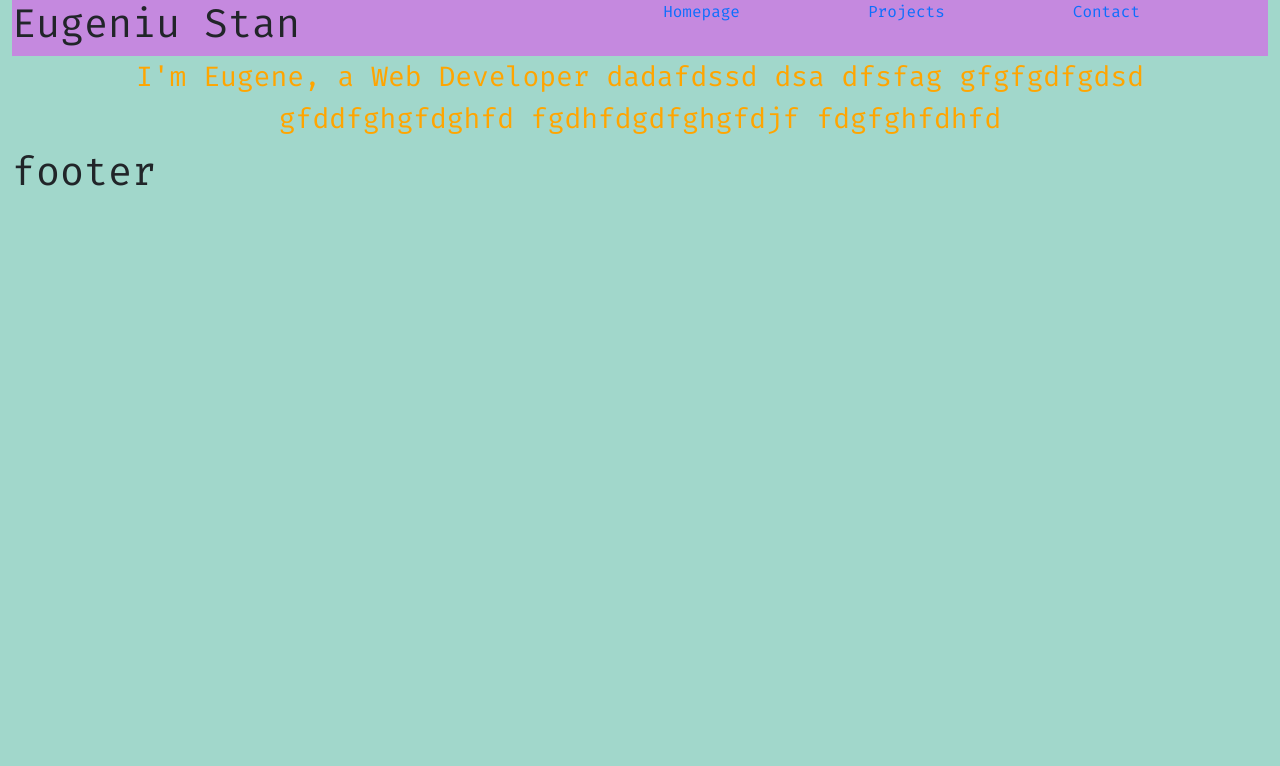
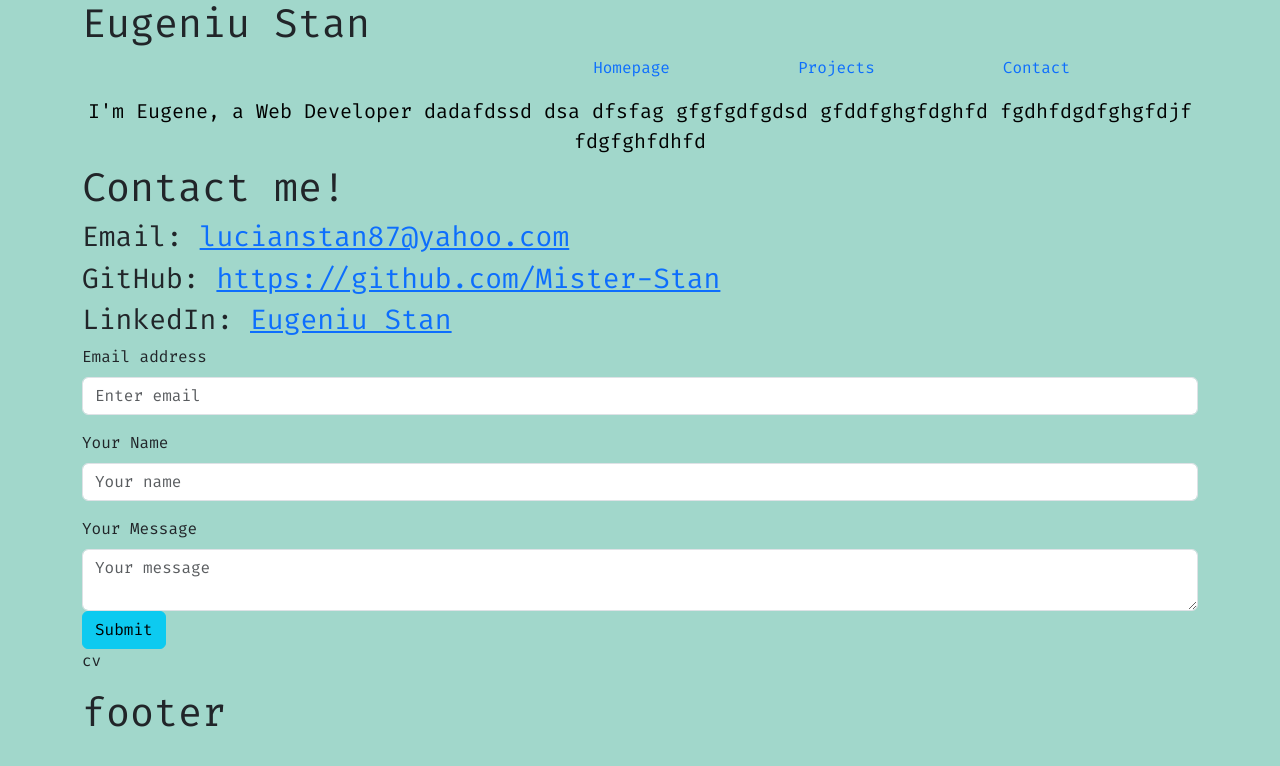
Before and after one commit to Mister-Stan/React-Portfolio, a React (Create React App) app: page /contact in a window 1280 px wide. Shown: the top 766 px of the page. Built offline with nearby package versions, Linux system fonts and the light colour scheme.

Commit message:
adds links to youtube video in projects.js file

```diff
--- a/src/App.jsx
+++ b/src/App.jsx
@@ -1,17 +1,22 @@
 import React from "react";
 import { BrowserRouter as Router, Route, Routes } from "react-router-dom";
+import Header from "./components/Header.jsx";
+import Footer from "./components/Footer.jsx";
+// import PageDisplay from "./components/PageDisplay.jsx";
 import Homepage from "./pages/Homepage.jsx";
 import Projects from "./pages/Projects.jsx";
 import Contact from "./pages/Contact.jsx";
 
 function App() {
   return (
-    <Router basename="/">
-      <Routes>
-        <Route exact path="/" element={<Homepage />} />
-        <Route path="/projects" element={<Projects />} />
-        <Route path="/contact" element={<Contact />} />
-      </Routes>
+    <Router>
+      <Header />
+        <Routes>
+          <Route exact path="/" element={<Homepage />} />
+          <Route path="/contact" element={<Contact />} />
+          <Route path="/projects" element={<Projects />} />
+        </Routes>
+      <Footer />
     </Router>
   );
 }
--- a/src/components/Footer.jsx
+++ b/src/components/Footer.jsx
@@ -2,7 +2,7 @@ import React from "react";
 
 const Footer = () => {
   return (
-    <div>
+    <div className="container">
       <h1>footer</h1>
     </div>
   );
--- /dev/null
+++ b/src/components/Form.jsx
@@ -0,0 +1,30 @@
+import Button from 'react-bootstrap/Button';
+import Form from 'react-bootstrap/Form';
+// import "./style.css";
+
+function ContactForm () {
+  return (
+    <Form>
+      <Form.Group className="mb-3" controlId="formBasicEmail">
+        <Form.Label>Email address</Form.Label>
+        <Form.Control type="email" placeholder="Enter email" id="email" required />
+      </Form.Group>
+
+      <Form.Group className="mb-3" controlId="formBasicName">
+        <Form.Label>Your Name</Form.Label>
+        <Form.Control type="text" placeholder="Your name" id="name" required/>
+      </Form.Group>
+
+      <Form.Group>
+      <Form.Label>Your Message</Form.Label>
+        <Form.Control as="textarea" placeholder="Your message" id="message" required/>
+      </Form.Group>
+
+      <Button variant="info" type="submit" id="button">
+        Submit
+      </Button>
+    </Form>
+  );
+}
+
+export default ContactForm
--- a/src/components/Header.jsx
+++ b/src/components/Header.jsx
@@ -3,6 +3,7 @@ import { Link } from "react-router-dom";
 
 const Header = () => {
   return (
+    <div className="container">
       <div className="headerLine">
         <h1>Eugeniu Stan</h1>
         <ul className="navbarLinks">
@@ -17,6 +18,7 @@ const Header = () => {
           </li>
         </ul>
       </div>
+    </div>
   );
 };
 
--- a/src/components/PageDisplay.jsx
+++ b/src/components/PageDisplay.jsx
@@ -1,15 +1,13 @@
+import React from "react";
 import Header from "./Header.jsx";
 import Footer from "./Footer.jsx";
+// import ContactForm from "./Form.jsx";
 
-import React from "react";
 
-const PageDisplay = (props) => {
+const PageDisplay = () => {
   return (
-    <div className="container-fluid">
-      <Header />
-      {/* <h1> PageDisplay</h1> */}
-      {props.children}
-      <Footer />
+    <div className="container bg-danger">
+
     </div>
   );
 };
--- a/src/components/ProjectCard.jsx
+++ b/src/components/ProjectCard.jsx
@@ -2,36 +2,32 @@ import React from "react";
 
 function ProjectCard(props) {
   return (
-    <div className="card text-center">
-      <div className="card-img-top embed-responsive embed-responsive-16by9">
-        <iframe
-          title={props.title}
-          className="embed-responsive-item"
-          src={`https://www.youtube.com/embed/${props.youtube}`}
-          allowFullScreen
-        ></iframe>
-      </div>
-      <div className="card-body">
-        <h5 className="card-title">{props.title}</h5>
-        {!props.live ? (
-          <a
-            href={props.github}
-            rel="noreferrer"
-            target="_blank"
-            className="btn btn-primary"
-          >
-            Github
-          </a>
-        ) : (
-          <div>
+    <div className="col-md-4 ">
+      <div className="card text-center mb-5">
+        <div className="card-img-top embed-responsive embed-responsive-16by9">
+          <iframe
+            title={props.title}
+            className="embed-responsive-item"
+            src={`https://www.youtube.com/embed/${props.youtube.split("=")[1]}`}
+            allowFullScreen
+            width={"100%"}
+
+          ></iframe>
+        </div>
+        <div className="card-body">
+          <h5 className="card-title">{props.title}</h5>
+          {!props.live ? ("") : (
             <a
               href={props.live}
               rel="noreferrer"
               target="_blank"
-              className="btn btn-primary"
+              className="btn btn-primary me-5"
             >
               Live
             </a>
+          )}
+
+          {!props.github ? ("") : (
             <a
               href={props.github}
               rel="noreferrer"
@@ -40,8 +36,8 @@ function ProjectCard(props) {
             >
               Github
             </a>
-          </div>
-        )}
+          )}
+        </div>
       </div>
     </div>
   );
--- a/src/index.css
+++ b/src/index.css
@@ -31,8 +31,8 @@ body {
   margin-right: 8rem;
 }
 
-.headerLine {
+/* .headerLine {
   display: flex;
   justify-content: space-between;
   background-color: rgb(197, 137, 223);
-}
+} */
--- a/src/index.js
+++ b/src/index.js
@@ -5,7 +5,9 @@ import './index.css';
 import 'bootstrap/dist/css/bootstrap.min.css';
 
 
-const root = ReactDOM.createRoot(document.getElementById('root'));
+const root = ReactDOM.createRoot(document.getElementById("root"));
 root.render(
-    <App />
+  <React.StrictMode>
+      <App />
+  </React.StrictMode>
 );
--- a/src/pages/Contact.jsx
+++ b/src/pages/Contact.jsx
@@ -1,23 +1,26 @@
-import React from "react";
-import PageDisplay from "../components/PageDisplay.jsx";
+import React from 'react';
+import Form from '../components/Form';
 
 const Contact = () => {
   return (
-    <PageDisplay>
-      <section className="About me">
-        <h3
+      <section className="container">
+        <h5
           style={{
-            color: "orange",
-            fontSize: "28px",
+            color: "black",
             lineHeight: "1.5",
             textAlign: "center",
           }}
         >
           I'm Eugene, a Web Developer dadafdssd dsa dfsfag gfgfgdfgdsd
           gfddfghgfdghfd fgdhfdgdfghgfdjf fdgfghfdhfd
-        </h3>
+        </h5>
+        <h1>Contact me!</h1>
+        <h3 style={{textDecoration:"none"}}>Email: <a href = "mailto: lucianstan87@yahoo.com">lucianstan87@yahoo.com</a></h3>
+        <h3>GitHub: <a href="https://github.com/Mister-Stan" target="_blank">https://github.com/Mister-Stan</a></h3>
+        <h3>LinkedIn: <a href="https://www.linkedin.com/in/eugeniu-stan-256854268/" target="_blank">Eugeniu Stan</a></h3>
+        <Form />
+        <p>cv</p>
       </section>
-    </PageDisplay>
   );
 };
 
--- a/src/pages/Homepage.jsx
+++ b/src/pages/Homepage.jsx
@@ -1,11 +1,17 @@
 import React from "react";
-import PageDisplay from "../components/PageDisplay.jsx";
 
 const Homepage = () => {
   return (
-    <PageDisplay>
-      <h1>homepage</h1>
-    </PageDisplay>
+      <div className="container">
+      <h1>
+
+        fgfgfdgdsgfdsfdg
+        hgfdghdgfhdf
+        jdfjhfddgfhgggggggggggg
+
+        jhgjgggggggggggggggggggggggggggggggggggggggggggggggggggg
+      </h1>
+      </div>
   );
 };
 
--- a/src/pages/Projects.jsx
+++ b/src/pages/Projects.jsx
@@ -1,12 +1,10 @@
 import React from "react";
 import ProjectCard from "../components/ProjectCard.jsx";
-import PageDisplay from "../components/PageDisplay.jsx";
 import ProjectsData from "../projectsData.json";
 
 const Projects = () => {
   return (
-    <PageDisplay>
-      <div className="container-fluid">
+    <div className="container">
       <h1 className="mb-4">Projects</h1>
       <div className="row">
         {ProjectsData.map((j) => (
@@ -21,7 +19,6 @@ const Projects = () => {
         ))}
       </div>
     </div>
-    </PageDisplay>
   );
 };
 
--- a/src/projectsData.json
+++ b/src/projectsData.json
@@ -34,7 +34,7 @@
   {
     "id": 5,
     "title": "Planner App",
-    "youtube": "",
+    "youtube": "https://www.youtube.com/watch?v=cWh1RMHuZos",
     "live": "https://mister-stan.github.io/planner-app/",
     "github": "https://github.com/Mister-Stan/planner-app"
   },
```
Lines whose indentation alone changed are shown as unchanged.
